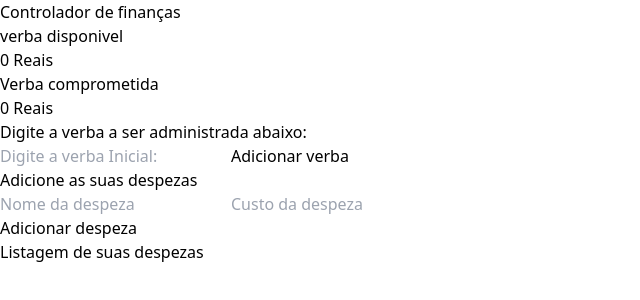
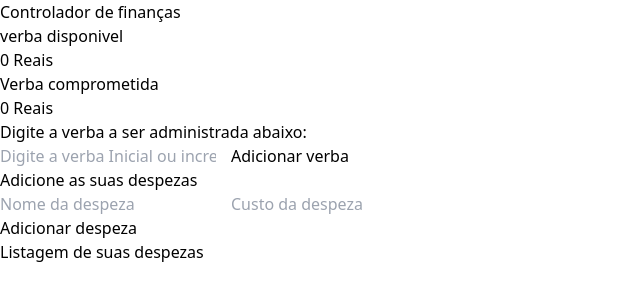
Before and after one commit to GabrielD3Vsilva/cashControl-with-react-and-tailwind, a React (Vite) app: page / in a window 1280 px wide. Shown: the top 300 px of the page, without its empty margins (0-640 px from the left). Built offline with nearby package versions, Linux system fonts and the light colour scheme.

Commit message:
adicionando incremento ao cashItem

```diff
--- a/src/App.jsx
+++ b/src/App.jsx
@@ -12,7 +12,7 @@ function App ( ) {
   return (
     <div className="bg-gray-200 h-screen">
       <Header cash={cash} cashExpense={cashExpense}/>
-      <GetCashForm setCash={setCash}/>
+      <GetCashForm setCash={setCash} cash={cash}/>
       <ExpensesForm expensesList={expensesList} setExpensesList={setExpensesList} setCash={setCash} cash={cash} cashExpense={cashExpense} setCashExpense={setCashExpense}/>
       <ExpensesList expensesList={expensesList} setExpensesList={setExpensesList} setCash={setCash} cash={cash}  setCashExpense={setCashExpense} cashExpense={cashExpense}/>
     </div>
--- a/src/components/GetCashForm.jsx
+++ b/src/components/GetCashForm.jsx
@@ -1,17 +1,18 @@
 import { useRef } from "react";
 
-function GetCashForm ({setCash}) {
+function GetCashForm ({setCash, cash}) {
     const cashRef = useRef(null);
 
     function handlerCash ( ) {
-        setCash(cashRef.current.value);
+       // setCash(cashRef.current.value);
+        setCash(Number(cash) + Number(cashRef.current.value))
     }
 
     return (
         <>
             <h2 className="text-center tedxt-lg md:text-xl my-5 font-black">Digite a verba a ser administrada abaixo: </h2>
             <section className=" bg-blue-950 flex-wrap py-10 gap-4 flex justify-center w-2/3 mx-auto">
-                <input type="number" className="font-black md:px-1" placeholder="Digite a verba Inicial: " ref={cashRef}/>
+                <input type="number" className="font-black md:px-1" placeholder="Digite a verba Inicial ou incremente a verba: " ref={cashRef}/>
 
                 <button className="bg-blue-700 px-2 py-1 font-bold text-white hover:bg-blue-900 transition-all ease-in-out" onClick={handlerCash}>Adicionar verba</button>
             </section>
```
